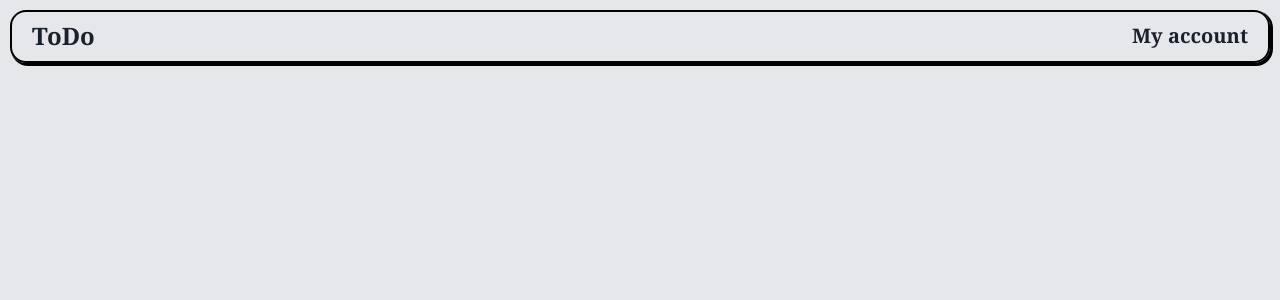
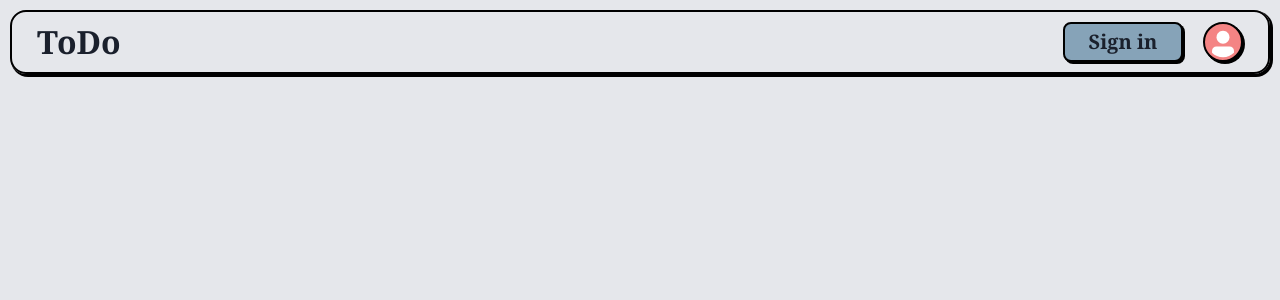
Before and after one commit to itmosha/clarity-website, a React (Create React App) app in the folder todo_frontend/: page / in a window 1280 px wide. Shown: the top 300 px of the page. Built offline with nearby package versions, Linux system fonts and the light colour scheme.

Commit message:
added: navbar buttons with animations

```diff
--- a/todo_frontend/src/components/Navbar.tsx
+++ b/todo_frontend/src/components/Navbar.tsx
@@ -1,23 +1,44 @@
 import React from 'react';
-import { Box, Center, Flex, Heading, Link } from '@chakra-ui/react';
+import {Box, Center, Flex, Heading, Link, Avatar, Button, Circle, Square} from '@chakra-ui/react';
 
+// #86A3B8 #E8D2A6 #F48484 #F55050
 function Navbar() {
     return (
         <Box
-            p={'10px'}
+            p={'10px 25px'}
             border={'2px solid black'}
             rounded={'1rem'}
             boxShadow={'2px 2px 0px 1px rgba(0, 0, 0, 1)'}
         >
-            <Flex px={'10px'} justify={'space-between'}>
+            <Flex justify={'space-between'}>
                 <Center>
                     <Link href={'/'} style={{ textDecoration: 'none' }}>
-                        <Heading fontSize={'1.5rem'} textDecoration={'none'}>ToDo</Heading>
+                        <Heading fontSize={'2rem'} textDecoration={'none'}>ToDo</Heading>
                     </Link>
                 </Center>
-                <Center>
-                    <Heading fontSize={'1.25rem'}>My account</Heading>
-                </Center>
+                <Flex>
+                    <Center mx={'20px'} position={'relative'}>
+                        <Center h={'2.5rem'} w={'7.5rem'} bgColor={'#86A3B8'} p={'5px 15px'} rounded={'0.5rem'} zIndex={'1000'} border={'2px solid black'} cursor={'pointer'}
+                            _hover={{ transform: 'translate(2px, 2px)', transition: 'ease .25s' }}
+                            transform={'translate(0px, 0px)'}
+                            transition={'ease .25s'}
+                        >
+                            <Heading fontSize={'1.25rem'}>Sign in</Heading>
+                        </Center>
+                        <Box bgColor={'black'} h={'2.5rem'} w={'7.5rem'} rounded={'0.5rem'} position={'absolute'} zIndex={'0'} left={'2px'} top={'2px'}/>
+                    </Center>
+                    <Center position={'relative'}>
+                        <Avatar
+                            _hover={{ transform: 'translate(2px, 2px)', transition: 'ease .25s' }}
+                            transform={'translate(0px, 0px)'}
+                            transition={'ease .25s'}
+                            cursor={'pointer'}
+                            bg={'#F48484'} boxSize={'2.5rem'} border={'2px solid black'}
+                            zIndex={'1000'}
+                        />
+                        <Circle size={'2.5rem'} bgColor={'black'} position={'absolute'} zIndex={'0'} left={'2px'} top={'2px'}/>
+                    </Center>
+                </Flex>
             </Flex>
         </Box>
     );
```
